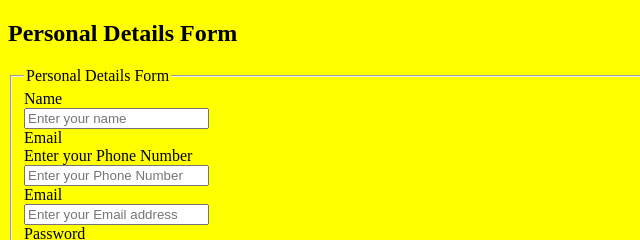
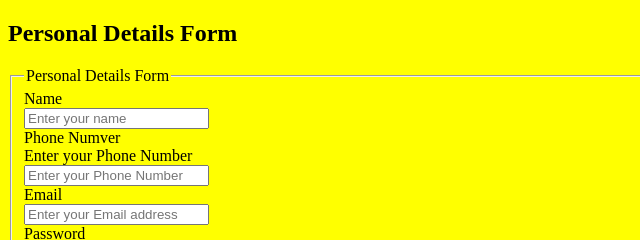
Before and after one commit to Habeebah14/Personal-Details-Form, a plain HTML site: page index.html in a window 1280 px wide. Shown: the top 240 px of the page, 0-640 px from the left. Drawn offline with Linux system fonts and the light colour scheme.

Commit message:
index.html

```diff
--- a/index.html
+++ b/index.html
@@ -14,7 +14,7 @@
             <legend>Personal Details Form</legend>
             <label for="name">Name</label><br>
             <input type="enter your name" placeholder="Enter your name"><br>
-            <label for="email">Email</label><br>
+            <label for="email">Phone Numver</label><br>
             <label for="phone number">Enter your Phone Number</label> <br>
             <input type="text" placeholder="Enter your Phone Number"><br>
             <label for="email">Email</label><br>
```
